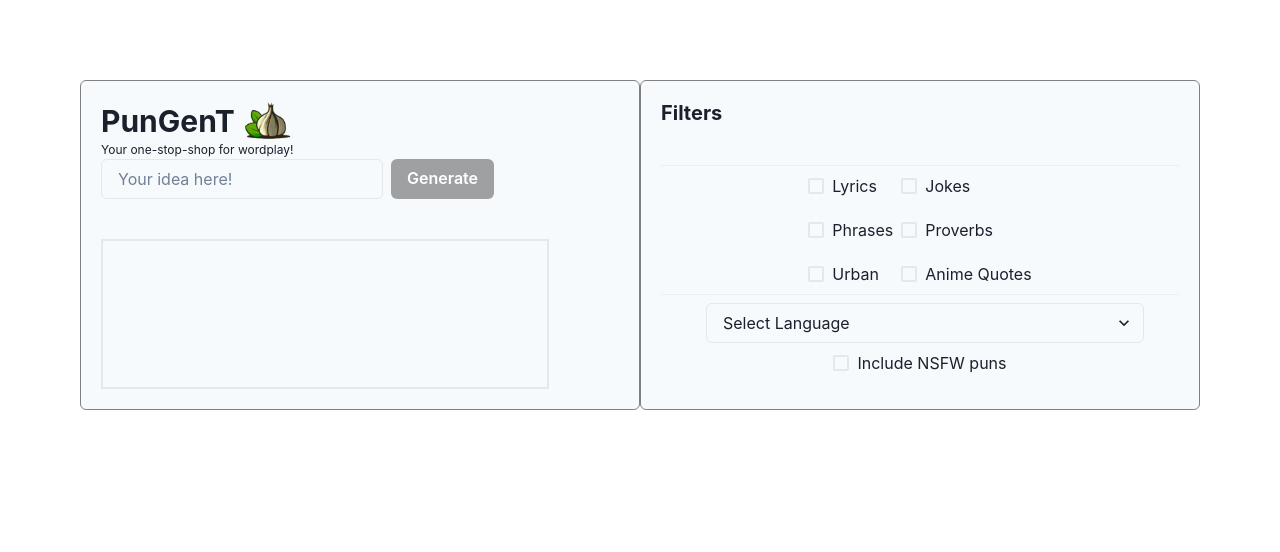
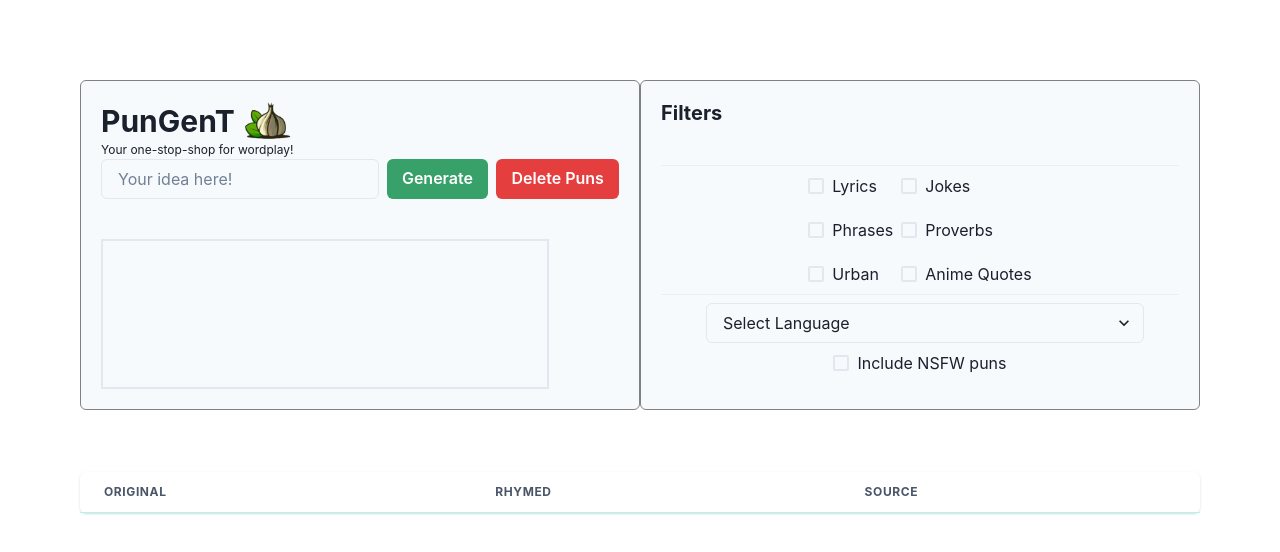
Before and after one commit to lanceczlt/PunGentFrontend, a React (Create React App) app in the folder my-app/: page / in a window 1280 px wide. Shown: the top 552 px of the page. Built offline with nearby package versions, Linux system fonts and the light colour scheme.

Commit message:
add pun results table and delete puns button

```diff
--- a/my-app/src/App.js
+++ b/my-app/src/App.js
@@ -7,6 +7,18 @@ import axios from 'axios';
 import { ChakraProvider, FormControl, HStack } from '@chakra-ui/react'
 import { SimpleGrid, Heading, Text, Image, Input, Divider, Stack, Select, Checkbox } from '@chakra-ui/react'
 import { Card, CardHeader, CardBody, Box, Button, CheckboxGroup } from '@chakra-ui/react'
+
+import {
+  Table,
+  Thead,
+  Tbody,
+  Tfoot,
+  Tr,
+  Th,
+  Td,
+  TableCaption,
+  TableContainer,
+} from '@chakra-ui/react'
 
 function App() {
 
@@ -21,35 +33,28 @@ function App() {
 
   const [output, setOutput] = useState('');
 
+  const [puns, setPuns] = useState([]);
 
-  // useEffect(() => {
-  //   axios.get('/')
-  //     .then(response => {
-  //       setOutput(response.data.output);
-  //     })
-  //     .catch(error => {
-  //       console.log(error);
-  //     });
-  // }, []);
 
   function handleGenerate() {
     axios.post('http://127.0.0.1:5000/query', {
       input: input
     })
       .then((response) => {
-        console.log(response.data.output);
-        setOutput(response.data.output);
+        // console.log(response.data.output);
+        let results = JSON.parse(response.data.output);
+
+        setPuns([...puns, ...results]);
+        // setOutput(response.data.output);
       })
       .catch((error) => {
         console.log(error)
-      })
+      });
   };
 
-  // const handleSubmit = (event) => {
-  //   event.preventDefault();
-
-  // };
-
+  function deletePuns() {
+    setPuns([]);
+  }
 
   return (
     <ChakraProvider>
@@ -64,7 +69,8 @@ function App() {
             <Text fontSize='xs'> Your one-stop-shop for wordplay!</Text>
             <HStack>
               <Input placeholder='Your idea here!' size='md' width={'auto'} onKeyUp={(e) => setInput(e.target.value)} />
-              <Button colorScheme='blackAlpha' onClick={handleGenerate}> Generate</Button>
+              <Button colorScheme='green' onClick={handleGenerate}> Generate</Button>
+              <Button colorScheme='red' onClick={deletePuns}> Delete Puns</Button>
             </HStack>
 
           </CardHeader>
@@ -74,6 +80,7 @@ function App() {
             </Box>
           </CardBody>
         </Card>
+
         <Card variant={'outline'} borderColor={'gray'} background={'gray.50'}>
           <CardHeader>
             <Heading size='md'> Filters</Heading>
@@ -109,7 +116,34 @@ function App() {
           </CardBody>
         </Card>
       </SimpleGrid>
-
+      <SimpleGrid columns={1} pr={20} pl={20} mt={-18}>
+        <Card>
+          <TableContainer>
+            <Table variant='striped' colorScheme='teal'>
+              <Thead>
+                <Tr>
+                  <Th>Original</Th>
+                  <Th>Rhymed</Th>
+                  <Th>Source</Th>
+                </Tr>
+              </Thead>
+              <Tbody>
+                {
+                  puns.map((entry) => {
+                    return (
+                      <Tr>
+                        <Td>{entry.original_phrase}</Td>
+                        <Td>{entry.rhymed_phrase}</Td>
+                        <Td>{entry.metadata.source}</Td>
+                      </Tr>
+                    )
+                  })
+                }
+              </Tbody>
+            </Table>
+          </TableContainer>
+        </Card>
+      </SimpleGrid>
 
     </ChakraProvider >
   )
```
